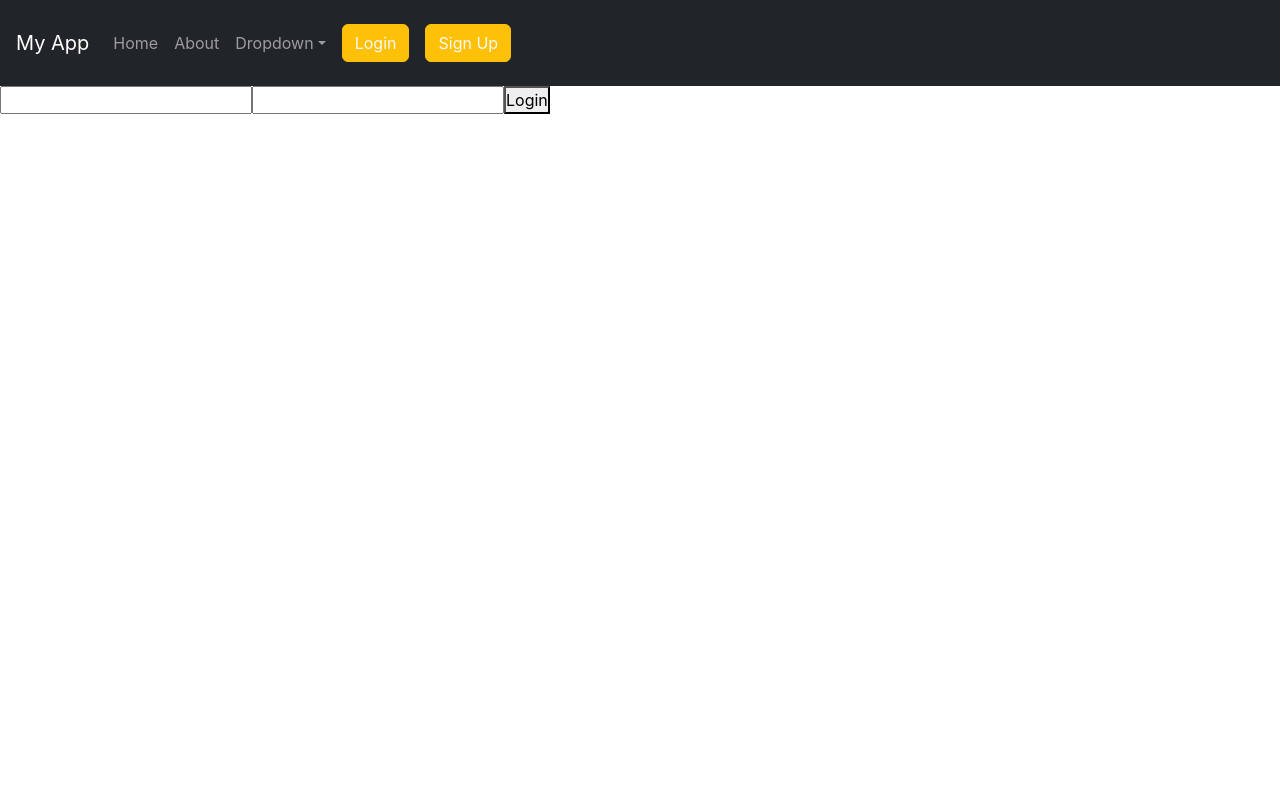
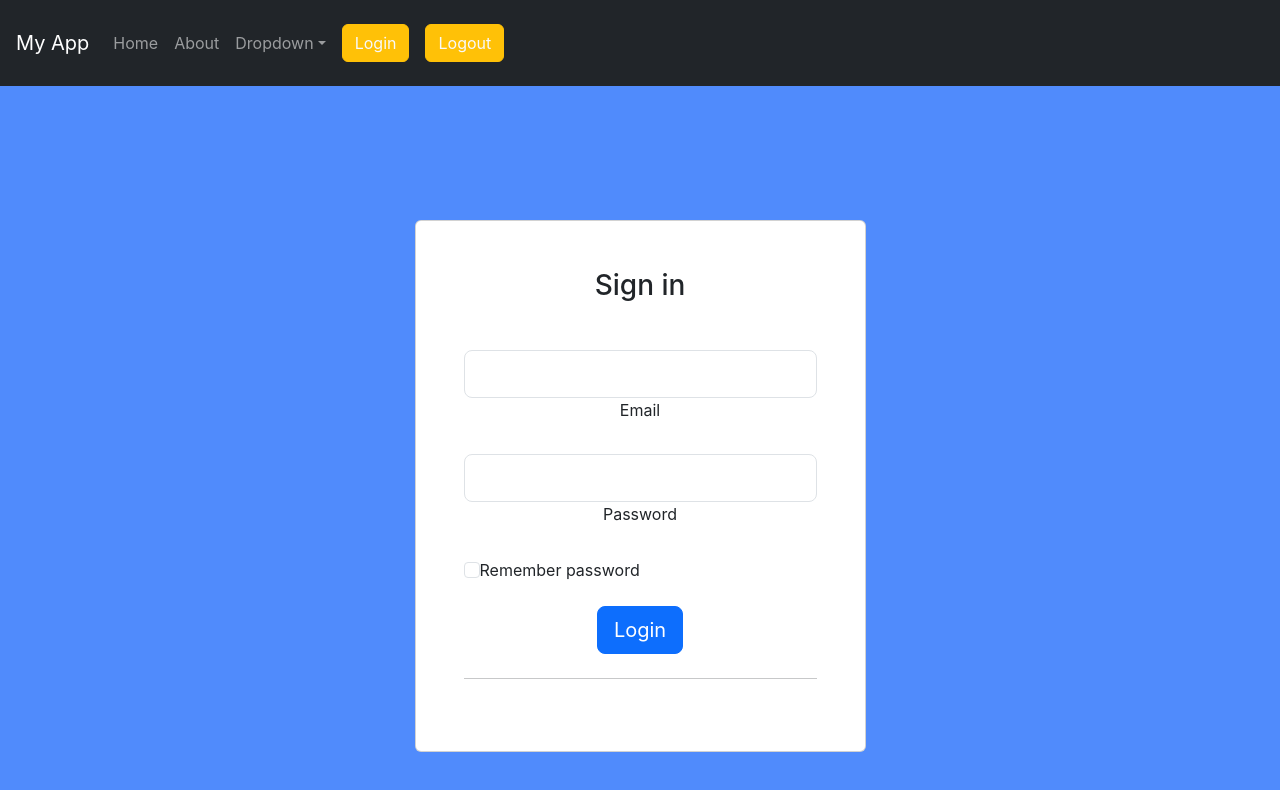
Before and after one commit to Zahid-Alee/Post-App, a React (Create React App) app: page /login in a window 1280 px wide. Shown: the top 790 px of the page. Built offline with nearby package versions, Linux system fonts and the light colour scheme.

Commit message:
Authentication in progress

```diff
--- a/package.json
+++ b/package.json
@@ -6,6 +6,7 @@
     "@testing-library/jest-dom": "^5.16.5",
     "@testing-library/react": "^13.4.0",
     "@testing-library/user-event": "^13.5.0",
+    "jsonwebtoken": "^9.0.0",
     "react": "^18.2.0",
     "react-dom": "^18.2.0",
     "react-script": "^2.0.5",
--- a/src/App.js
+++ b/src/App.js
@@ -1,44 +1,41 @@
-import { createContext, useState,useContext,React } from "react";
-import './App.css';
-import PostContainer from './Components/PostContainer';
-import PostItem from './Components/PostItem';
+import { createContext, useState, useContext, React, useEffect } from "react";
+import "./App.css";
+import PostContainer from "./Components/PostContainer";
+import PostItem from "./Components/PostItem";
 import { BrowserRouter as Router, Routes, Route } from "react-router-dom";
-import Navbar from './Components/Navbar';
-import { FetchContextProvider } from './Context/FetchDataContext';
-import {PostContextProvider} from './Context/PostDataContext'
-import Login from './Components/Login';
-import SignUp from './Components/SignUp';
-// import {  } from "react";
+import Navbar from "./Components/Navbar";
+import { FetchContextProvider } from "./Context/FetchDataContext";
+import { PostContextProvider } from "./Context/PostDataContext";
+import Login from "./Components/Login";
+import SignUp from "./Components/SignUp";
+import { AuthContext, AuthContextProvider } from "./Context/AuthContext";
+import { Navigate } from "react-router-dom";
+import { AuthControl } from "./Components/AuthControl";
 
-export const AuthContext = createContext();
 
-export const AuthContextProvider= ({children})=>{
-  const [isLogin,setIsLogin]=useState(false);
-
-  return (
-    <AuthContext.Provider value={{isLogin,setIsLogin}}>
-      {children}
-    </AuthContext.Provider>
-  )
-}
-
+// localStorage.clear()
 function App() {
-  const {isLogin , setIsLogin} =useContext(AuthContext)
-  console.log(isLogin)
-
   return (
     <>
       <FetchContextProvider>
         <PostContextProvider>
+          <Router>
+            <Navbar />
+            <Routes>
+              {/* <Route exact path="/" element={<AuthControl/>} /> */}
+              <Route
+                exact
+                path="/"
+                element={<AuthControl component={PostContainer} />}
+              />
+              <Route
+                exact
+                path="/post"
+                element={<AuthControl component={PostItem} />}
+              />
 
-          <Router>
-            <Navbar/>
-            <Routes>
-              <Route exact path="/" element={ isLogin? <PostContainer/>:<Login/>}></Route>
-              <Route exact path="/post" element={isLogin? <PostItem />:<Login/>}></Route>
-              <Route exact path='/login' element={<Login/>}/>
-              <Route exact path ='/signup' element={<SignUp/>}/>
-
+              <Route exact path="/login" element={<Login />} />
+              <Route exact path="/signup" element={<SignUp />} />
             </Routes>
           </Router>
         </PostContextProvider>
@@ -50,7 +47,6 @@
 export default function AppWithAuth() {
   return (
     <AuthContextProvider>
-
       <App />
     </AuthContextProvider>
   );
--- /dev/null
+++ b/src/Components/AuthControl.js
@@ -0,0 +1,23 @@
+import React, { useContext, useState, useEffect } from "react";
+import { Navigate } from "react-router-dom";
+import { AuthContext } from "../Context/AuthContext";
+
+export const AuthControl = ({ component: Component }) => {
+    const Authstate = useContext(AuthContext);
+
+    const [isLogin, setIsLogin] = useState(Authstate.refreshUser());
+
+    useEffect(() => {
+      setIsLogin(Authstate.refreshUser());
+    }, [isLogin]);
+
+    const AuthenticatedComponent = () => {
+      if (isLogin) {
+        return <Component />;
+      } else {
+        return <Navigate to="/login" />;
+      }
+    };
+
+    return <AuthenticatedComponent />;
+  };
--- a/src/Components/Login.js
+++ b/src/Components/Login.js
@@ -1,27 +1,14 @@
-import React, { useContext } from "react";
+import React from "react";
 import { useState } from "react";
-import { Navigate } from "react-router-dom";
-import { AuthContext } from "../App";
+import { Navigate, useNavigate } from "react-router-dom";
+
 export default function Login() {
-
-
-    const [email, setemail] = useState("");
-    const [password, setPassword] = useState("");
-    const [error, setError] = useState("");
-    const [success, setSuccess] = useState("");
-    const {isLogin ,setIsLogin}= useContext(AuthContext)
-    // const history=useHistory()
-    const token = localStorage.getItem('token')
-
-  const handleLogin = async (e) => {
+  const [email, setemail] = useState("");
+  const [password, setPassword] = useState("");
+  const navigate = useNavigate();
+  const handleLogin = (e) => {
     e.preventDefault();
-    console.log(
-      "Submitting form with email:",
-      email,
-      "and password:",
-      password
-    );
-    fetch("http://localhost:5003/api/login", {
+    fetch("http://localhost:5000/api/login", {
       method: "POST",
       headers: {
         "Content-Type": "application/json",
@@ -32,35 +19,52 @@
       .then((data) => {
         localStorage.setItem("token", data.token);
         console.log(data.token);
-        if (data.success&&token) {
-          setSuccess(data.message);
-          setIsLogin(true)
-          setError("");
-        } else {
-          setError(data.message);
-          setSuccess("");
-        }
+        <Navigate to={'/'}/>
+
       })
       .catch((error) => console.log(error));
   };
+
   return (
-    <div>
-      <form onSubmit={handleLogin}>
-        <strong>{}</strong>
-        <input
-          type="text"
-          value={email}
-          onChange={(e) => setemail(e.target.value)}
-        />
-        <input
-          type="password"
-          value={password}
-          onChange={(e) => setPassword(e.target.value)}
-        />
-        <button type="submit">Login</button>
-        {error && <p>{error}</p>}
-        {success && <p>{success}</p>}
-      </form>
+    <>
+
+    <section className="vh-100" style={{backgroundColor: "#508bfc"}}>
+  <div className="container py-5 h-100">
+    <div className="row d-flex justify-content-center align-items-center h-100">
+      <div className="col-12 col-md-8 col-lg-6 col-xl-5">
+        <div className="card shadow-2-strong" style={{bordeRadius: "1rem"}}>
+          <div className="card-body p-5 text-center">
+
+            <h3 className="mb-5">Sign in</h3>
+
+            <div className="form-outline mb-4">
+              <input type="email" id="typeEmailX-2" className="form-control form-control-lg" onChange={(e)=>{setemail(e.target.value)}}  />
+              <label className="form-label" htmlFor="typeEmailX-2">Email</label>
+            </div>
+
+            <div className="form-outline mb-4">
+              <input type="password" id="typePasswordX-2" className="form-control form-control-lg" onChange={(e)=>{setPassword(e.target.value)}}  />
+              <label className="form-label" htmlFor="typePasswordX-2" >Password</label>
+            </div>
+
+
+            <div className="form-check d-flex justify-content-start mb-4">
+              <input className="form-check-input" type="checkbox" value="" id="form1Example3" />
+              <label className="form-check-label" htmlFor="form1Example3"> Remember password </label>
+            </div>
+
+            <button className="btn btn-primary btn-lg btn-block" type="submit"onClick={handleLogin} >Login</button>
+
+            <hr className="my-4"/>
+
+
+          </div>
+        </div>
+      </div>
     </div>
+  </div>
+</section>
+
+    </>
   );
 }
--- a/src/Components/Navbar.js
+++ b/src/Components/Navbar.js
@@ -1,8 +1,13 @@
-import React from "react";
+import React, { useContext } from "react";
 import { useState } from "react";
+import { Navigate } from "react-router-dom";
+import { AuthContext } from "../Context/AuthContext";
 
 export default function Navbar() {
   const [expanded, setExpanded] = useState(false);
+
+  const AuthState= useContext(AuthContext);
+  // const Logout=()=>{}
 
   const toggleNavbar = () => {
     setExpanded(!expanded);
@@ -62,8 +67,12 @@
             </li>
             <li className="nav-item">
               <a className="nav-link" href="#signup">
-                <button className=" btn btn-warning  text-light">
-                  Sign Up
+                <button className=" btn btn-warning  text-light" onClick={()=>{
+                  localStorage.removeItem('token');
+                  <Navigate to={'/login'}/>
+                  console.log('logout')
+                }}  >
+                   Logout
                 </button>
               </a>
             </li>
--- a/src/Components/PostItem.js
+++ b/src/Components/PostItem.js
@@ -83,7 +83,7 @@
                   onClick={handleLike}
                 >
                   <i className="bi bi-hand-thumbs-up me-2"></i>{" "}
-                  <span>{data.fields.Likes.split(",").length - 1}</span> Like
+                  <span>{data.fields.Likes?.split(",").length - 1}</span> Like
                 </button>
               </div>
 
--- /dev/null
+++ b/src/Context/AuthContext.js
@@ -0,0 +1,24 @@
+import { createContext, useEffect } from "react";
+import { Navigate } from "react-router-dom";
+
+export const AuthContext = createContext();
+
+export const AuthContextProvider = ({ children }) => {
+  const AuthState = {
+
+    // Login:false,
+    // setLogin: function (){
+    //     this.Login=true;
+    // },
+    token: localStorage.getItem("token"),
+    refreshUser: function () {
+      if (this.token) return true;
+      else return false;
+    },
+  };
+  console.log(AuthState)
+
+  return (
+    <AuthContext.Provider value={AuthState}>{children}</AuthContext.Provider>
+  );
+};
```
Also changed, not shown: 1 other file (tests, documents, lock files or other folders).
